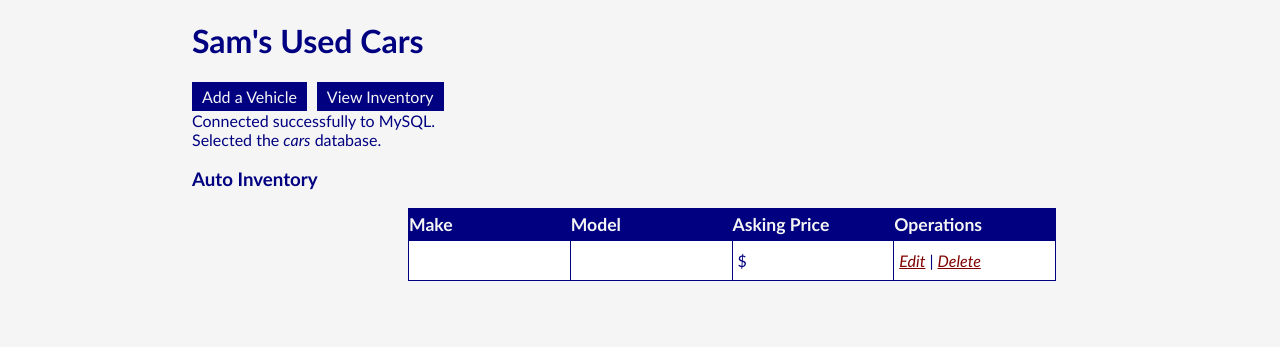
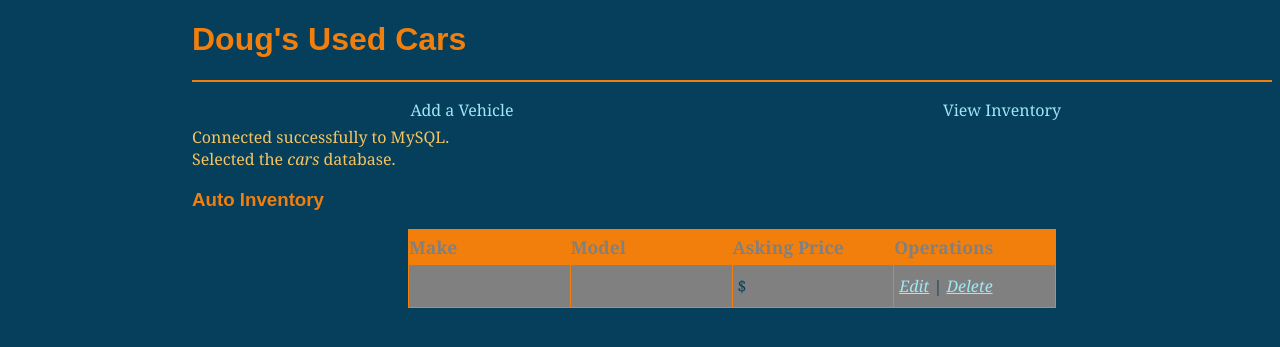
Before and after one commit to bferrel6/web250joy, a PHP site: page /viewCars.php in a window 1280 px wide. Shown: the top 347 px of the page. Run offline with PHP 8.4, Linux system fonts and the light colour scheme; tables that the repository leaves empty or names only in its code hold one stand-in row (values such as "Sample post"); data that the repository does not hold is empty.

Commit message:
style update
test branding

```diff
--- a/components/nav.php
+++ b/components/nav.php
@@ -1,7 +1,7 @@
 <!DOCTYPE html>
 <html lang="en">
 
-<h1>Sam's Used Cars</h1>
+<h1>Doug's Used Cars</h1>
 <nav>
     <a href="index.php">Add a Vehicle</a>
     <a href="viewCars.php">View Inventory</a>
--- a/styles/default.css
+++ b/styles/default.css
@@ -1,28 +1,50 @@
+@charset "utf-8";
+
+:root {
+	--tangerine: #F27F0C;
+	--buttercup: #F7C45E; /* original f7ad19 */
+	--teal-blue: #053F5C;
+	--pelorous: #A9D5EF; /*original 429edb */
+	--sky-blue: #9FE7F5;
+}
+
 body {
-    font-family: 'Trebuchet MS', Arial, Helvetica, sans-serif;
-    color: navy;
-    background-color: whitesmoke;
+    font-family: 'Cambria', serif;
+    color: var(--buttercup);
+    background-color: var(--teal-blue);
     max-width: 1080px;
     min-width: 240px;
     margin-left: 15%;
 }
 
+h1, h3, h4 {
+	font-family: 'Eras Bold ITC', sans-serif;
+	color: var(--tangerine);
+}
+
 a {
-    color: maroon;
+    color: var(--sky-blue);
+}
+
+a:hover {
+	color:var(--teal-blue);
+	background-color: var(--pelorous);
 }
 
 nav {
-    display: flex;
-    justify-content: flex-start;
+	display: flex;
+	text-align: center;
 }
 
 nav a {
-    text-decoration: none;
-    color: whitesmoke;
-    background-color: navy;
-    padding: 5px 10px;
-    margin-right: 10px;
+	align-content: center;
+	text-decoration: none;
+	height: 2em;
+	width: 100%;
+	padding-top: 12px;
+	border-top: 2px solid var(--tangerine);
 }
+
 
 div img {
     height: 250px;
@@ -54,7 +76,7 @@ label {
 #grid td {
     width: 25%;
     font-size: 1em;
-    border: 1px solid navy;
+    border: 1px solid var(--tangerine);
     padding: 10px 5px;
 }
 
@@ -62,16 +84,16 @@ label {
     font-size: 1.1em;
     text-align: left;
     padding: 5px 0;
-    background-color: navy;
-    color: whitesmoke;
+    background-color: var(--tangerine);
+    color: gray;
 }
 
 #grid .odd{
-    color: navy;
-    background-color: white;
+    color: var(--teal-blue);
+    background-color: gray;
 }
 
 #grid .even {
-    color: navy;
-    background-color: whitesmoke;
+    color: var(--teal-blue);
+    background-color: var(--buttercup);
 }
```
Also changed, not shown: viewCar.php (line endings or trailing spaces).
